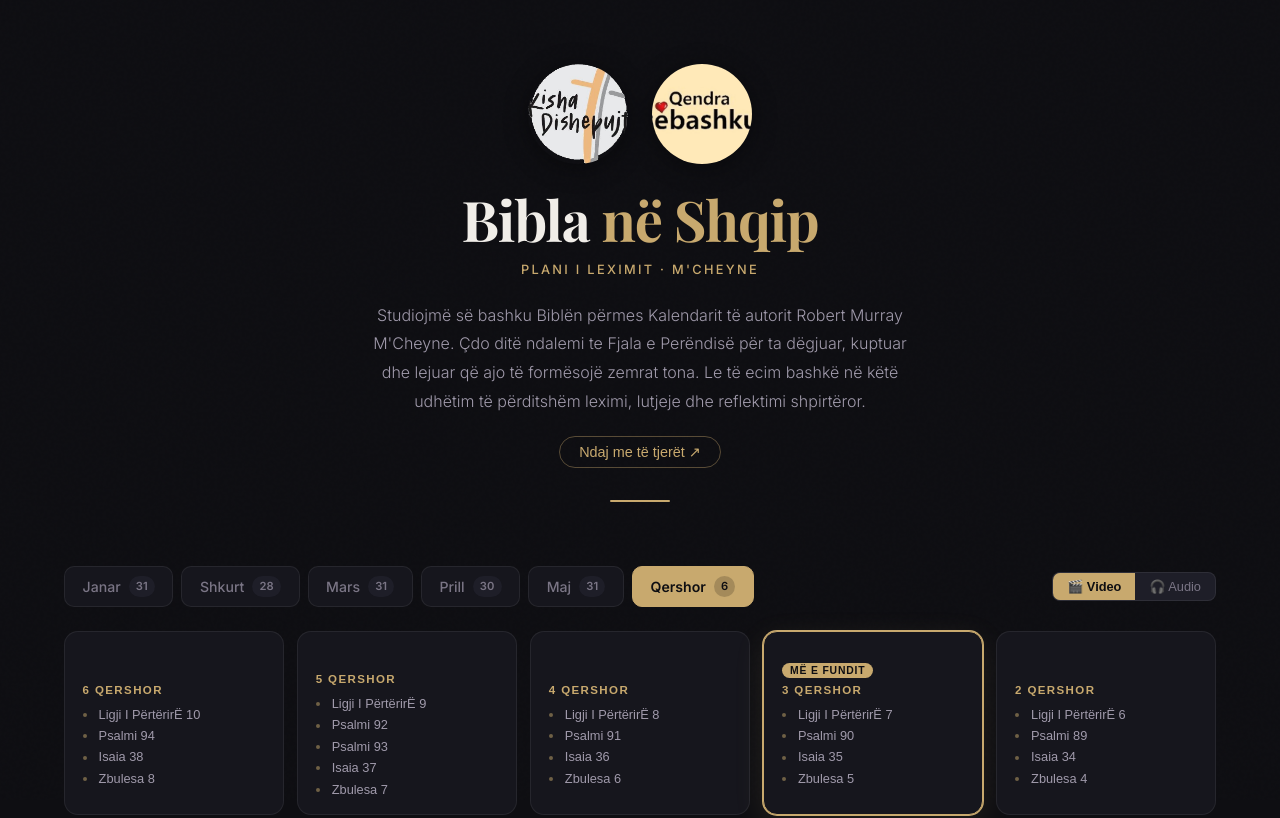
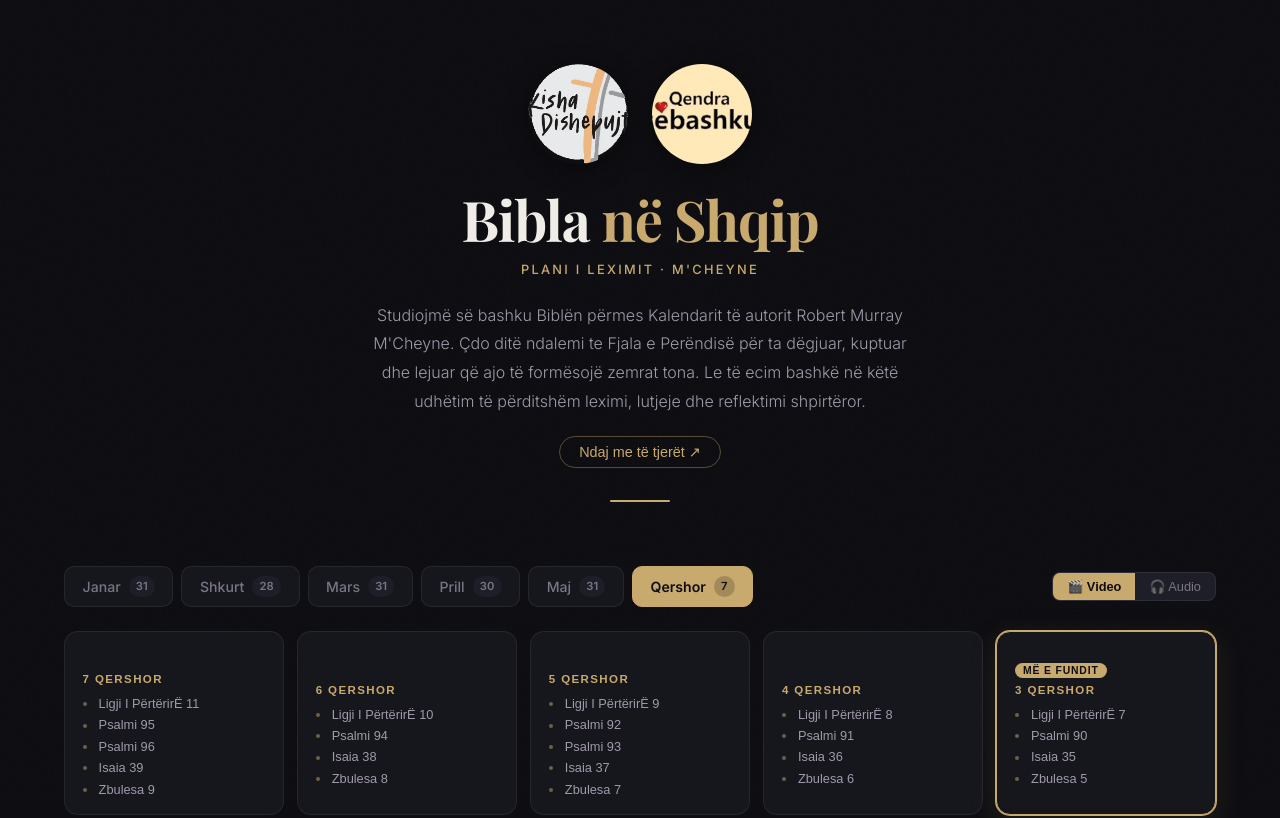
Before and after one commit to jeffandmeredith-max/bibla-shqip, a React (Vite) app: page / in a window 1280 px wide. Shown: the top 818 px of the page. Built offline with nearby package versions, Linux system fonts and the light colour scheme.

Commit message:
chore: daily update 2026-06-07

```diff
--- a/src/data/june.js
+++ b/src/data/june.js
@@ -141,5 +141,32 @@ export const june = [
         "start": 523
       }
     ]
+  },
+  {
+    "day": 7,
+    "date": "7 Qershor",
+    "videoId": "gh2UG6L71is",
+    "readings": [
+      {
+        "title": "Ligji I PërtërirË 11",
+        "start": 0
+      },
+      {
+        "title": "Psalmi 95",
+        "start": 280
+      },
+      {
+        "title": "Psalmi 96",
+        "start": 349
+      },
+      {
+        "title": "Isaia 39",
+        "start": 436
+      },
+      {
+        "title": "Zbulesa 9",
+        "start": 536
+      }
+    ]
   }
 ]
```
